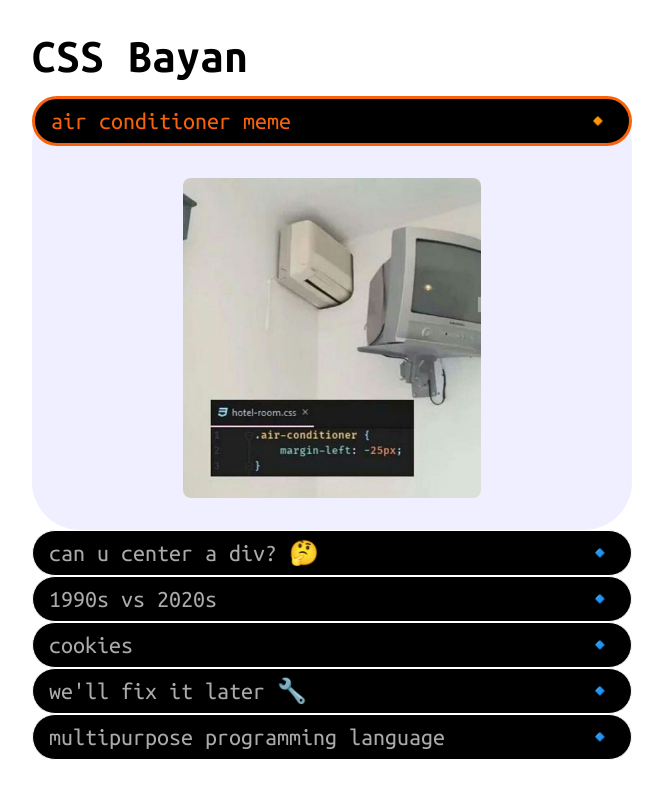
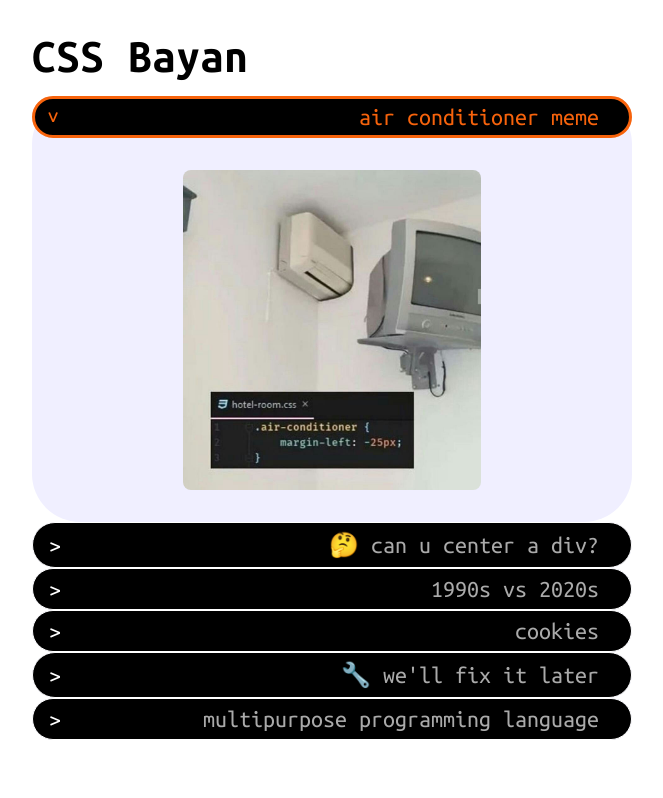
Before and after one commit to dniils/cssBayan, a plain HTML site: page cssBayan/index.html in a window 1280 px wide. Shown: the whole page, without its empty margins (308-971 px from the left). Drawn offline with Linux system fonts and the light colour scheme.

Commit message:
fix: change expand icons, add transitions (Sat, Mar 11, 2023 02:37:46 PM)

```diff
--- a/cssBayan/index.html
+++ b/cssBayan/index.html
@@ -23,9 +23,9 @@
           />
           <label for="0" class="accordion__label">
             <div class="accordion__tab">
+              <span class="accordion__icon"> &gt;</span>
               <span class="accordion__header">air conditioner meme</span>
-              <span class="accordion__icon-closed">🔹</span>
-              <span class="accordion__icon-opened">🔸</span>
+              <!-- <span class="accordion__icon-opened"> &gt;</span> -->
             </div>
 
             <img src="./img/meme0.jpg" alt="meme" class="accordion__meme" />
@@ -40,9 +40,8 @@
           />
           <label for="1" class="accordion__label">
             <div class="accordion__tab">
-              <span class="accordion__header">can u center a div? 🤔</span>
-              <span class="accordion__icon-closed">🔹</span>
-              <span class="accordion__icon-opened">🔸</span>
+              <span class="accordion__icon"> &gt;</span>
+              <span class="accordion__header">🤔 can u center a div?</span>
             </div>
 
             <img src="./img/meme1.jpg" alt="meme" class="accordion__meme" />
@@ -57,9 +56,8 @@
           />
           <label for="2" class="accordion__label">
             <div class="accordion__tab">
+              <span class="accordion__icon"> &gt;</span>
               <span class="accordion__header">1990s vs 2020s</span>
-              <span class="accordion__icon-closed">🔹</span>
-              <span class="accordion__icon-opened">🔸</span>
             </div>
 
             <img src="./img/meme2.jpg" alt="meme" class="accordion__meme" />
@@ -74,9 +72,8 @@
           />
           <label for="3" class="accordion__label">
             <div class="accordion__tab">
+              <span class="accordion__icon"> &gt;</span>
               <span class="accordion__header">cookies</span>
-              <span class="accordion__icon-closed">🔹</span>
-              <span class="accordion__icon-opened">🔸</span>
             </div>
 
             <img src="./img/meme3.jpg" alt="meme" class="accordion__meme" />
@@ -91,9 +88,8 @@
           />
           <label for="4" class="accordion__label">
             <div class="accordion__tab">
-              <span class="accordion__header">we'll fix it later 🔧</span>
-              <span class="accordion__icon-closed">🔹</span>
-              <span class="accordion__icon-opened">🔸</span>
+              <span class="accordion__icon"> &gt;</span>
+              <span class="accordion__header">🔧 we'll fix it later</span>
             </div>
 
             <img src="./img/meme4.jpg" alt="meme" class="accordion__meme" />
@@ -108,11 +104,10 @@
           />
           <label for="5" class="accordion__label">
             <div class="accordion__tab">
+              <span class="accordion__icon"> &gt;</span>
               <span class="accordion__header"
                 >multipurpose programming language</span
               >
-              <span class="accordion__icon-closed">🔹</span>
-              <span class="accordion__icon-opened">🔸</span>
             </div>
 
             <img src="./img/meme5.jpg" alt="meme" class="accordion__meme" />
--- a/cssBayan/style.css
+++ b/cssBayan/style.css
@@ -29,6 +29,7 @@
 .accordion__header {
   color: #aaa;
   transition: all 0.15s ease-in-out;
+  margin-right: 1rem;
 }
 
 .accordion:hover .accordion__icon {
@@ -81,16 +82,13 @@
   max-height: 0rem;
   align-self: center;
   border-radius: 0.5rem;
-  /* transform: scale(0.5); */
   transition: all 0.5s ease-in-out;
 }
 
-.accordion__icon-closed {
+.accordion__icon {
+  color: #fff;
   display: block;
-}
-
-.accordion__icon-opened {
-  display: none;
+  transition: all 0.2s ease-in-out;
 }
 
 .accordion__input {
@@ -109,10 +107,23 @@
   margin: 2rem 0;
 }
 
+.accordion__input:checked + .accordion__label .accordion__icon {
+  rotate: 90deg;
+  color: #f7630c;
+}
+
+.accordion__label:hover .accordion__tab .accordion__icon {
+  rotate: 90deg;
+}
+
+.accordion__label:active .accordion__tab .accordion__icon,
+.accordion__label:active .accordion__tab .accordion__header {
+  scale: 1.15;
+}
+
 .accordion__input:checked + .accordion__label .accordion__tab {
-  border: 3px solid #f7630c;
-  /* outline: 3px solid #f7630c; */
-  /* outline-offset: -3px; */
+  outline: 3px solid #f7630c;
+  outline-offset: -3px;
 }
 
 .accordion__input:checked + .accordion__label .accordion__header {
```
